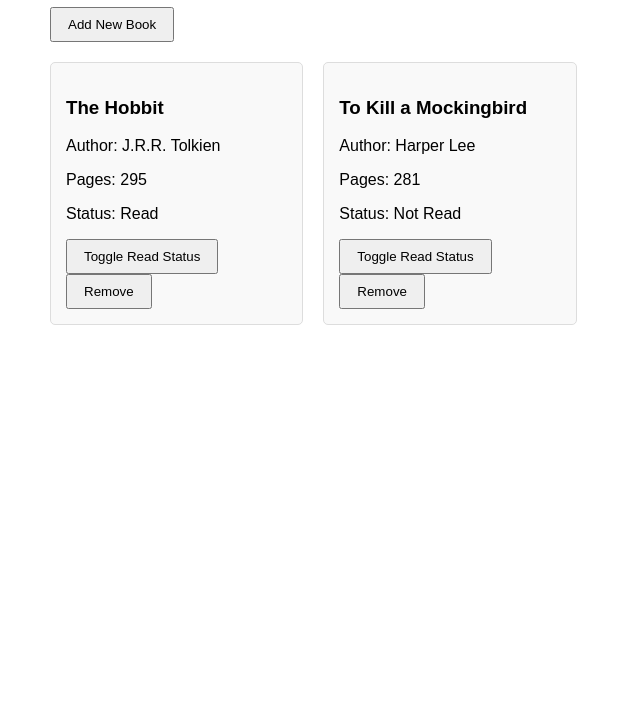
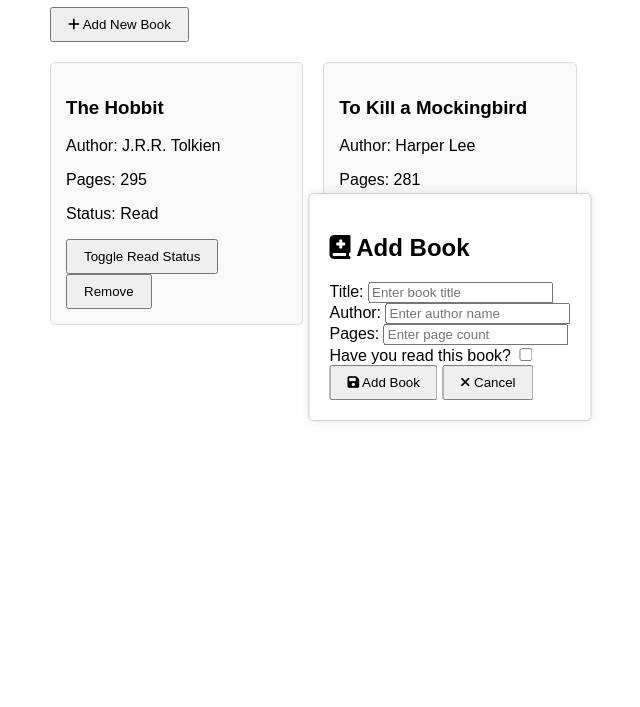
Before and after one commit to anabramson/library, a plain HTML site: page index.html in a window 1280 px wide. Shown: the part 93-800 px from the top of the page, without its empty margins (190-830 px from the left). Drawn offline with Linux system fonts and the light colour scheme.

Commit message:
updated structure

```diff
--- a/index.html
+++ b/index.html
@@ -3,35 +3,57 @@
 <head>
   <meta charset="UTF-8">
   <meta name="viewport" content="width=device-width, initial-scale=1.0">
-  <title>Library</title>
+  <title>My Beautiful Library</title>
+  <link rel="stylesheet" href="https://cdnjs.cloudflare.com/ajax/libs/font-awesome/6.4.0/css/all.min.css">
   <link rel="stylesheet" href="style.css">
 </head>
 <body>
-  <h1>My Library</h1>
+  <header>
+    <h1><i class="fas fa-book-open"></i> My Library</h1>
+    <button id="add-book-btn">
+      <i class="fas fa-plus"></i> Add New Book
+    </button>
+  </header>
 
-  <button id="add-book-btn">Add New Book</button>
+  <div id="book-form" class="form-popup">
+    <form id="form">
+      <h2><i class="fas fa-book-medical"></i> Add Book</h2>
+      <div class="form-group">
+        <label for="title">Title:</label>
+        <input type="text" id="title" required placeholder="Enter book title">
+      </div>
 
-  <div id="book-form" class="form-popup hidden">
-    <form id="form">
-      <h2>Add Book</h2>
-      <label for="title">Title:</label>
-      <input type="text" id="title" required>
+      <div class="form-group">
+        <label for="author">Author:</label>
+        <input type="text" id="author" required placeholder="Enter author name">
+      </div>
 
-      <label for="author">Author:</label>
-      <input type="text" id="author" required>
+      <div class="form-group">
+        <label for="pages">Pages:</label>
+        <input type="number" id="pages" required placeholder="Enter page count" min="1">
+      </div>
 
-      <label for="pages">Pages:</label>
-      <input type="number" id="pages" required>
+      <div class="form-group checkbox-group">
+        <label for="read">Have you read this book?</label>
+        <input type="checkbox" id="read">
+      </div>
 
-      <label for="read">Read:</label>
-      <input type="checkbox" id="read">
-
-      <button type="submit">Add Book</button>
-      <button type="button" id="cancel-btn">Cancel</button>
+      <div class="form-actions">
+        <button type="submit" class="submit-btn">
+          <i class="fas fa-save"></i> Add Book
+        </button>
+        <button type="button" id="cancel-btn" class="cancel-btn">
+          <i class="fas fa-times"></i> Cancel
+        </button>
+      </div>
     </form>
   </div>
 
-  <div id="library-container"></div>
+  <div id="library-container">
+    <!-- Books will be inserted here by JavaScript -->
+  </div>
+
+  <div id="notification" class="notification hidden"></div>
 
   <script src="script.js"></script>
 </body>
```
